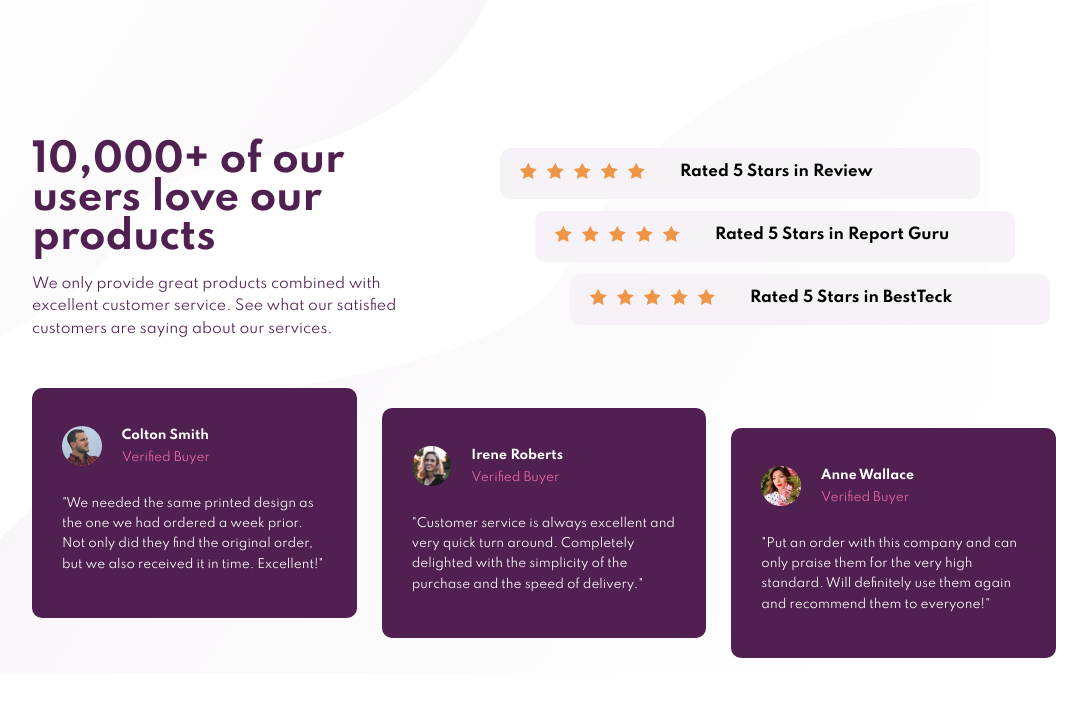
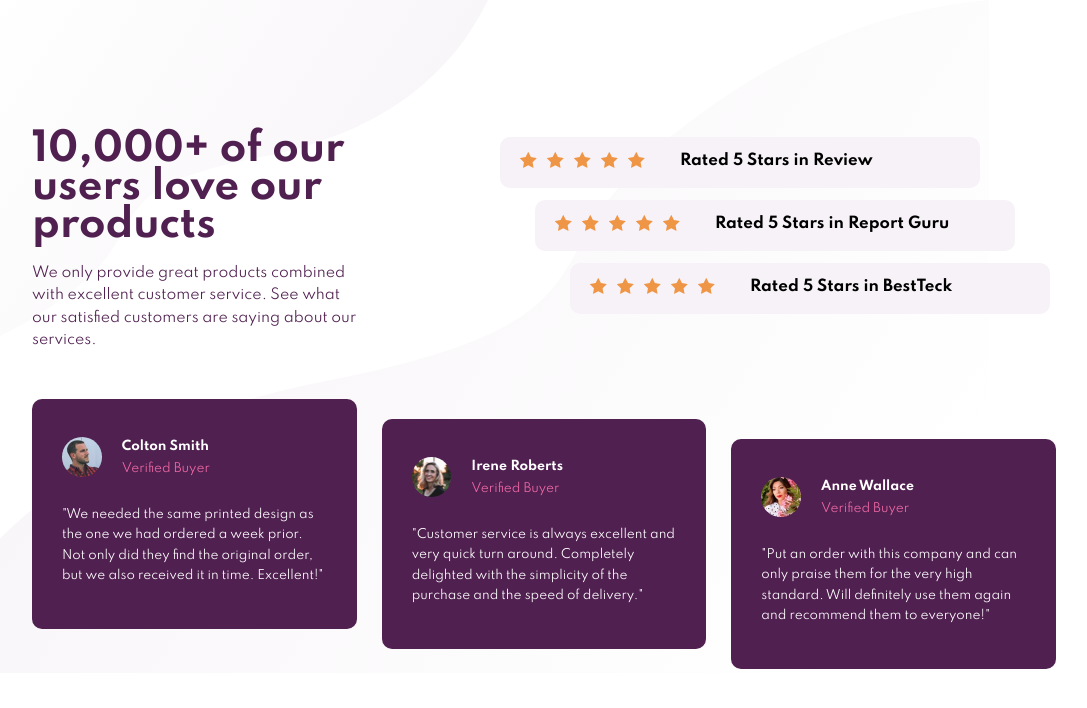
Before and after one commit to nomanoff/Challenge-1, a plain HTML site: page index.html in a window 1280 px wide. Shown: the whole page, without its empty margins (96-1183 px from the left). Drawn offline with Linux system fonts and the light colour scheme.

Commit message:
last-bug

```diff
--- a/sass/_mobile.scss
+++ b/sass/_mobile.scss
@@ -23,8 +23,6 @@
             &-rates{
 
 
-                &-review{
-                }
 
                 ul{
                     // flex-direction: column;
--- a/sass/style.scss
+++ b/sass/style.scss
@@ -44,7 +44,7 @@ ul{
          'users users';
 
         &-text{
-            width: 100%;
+            width: 80%;
             // height: 100vh;
             grid-area: message;
             text-align: left;
```
Also changed, not shown: style.css, 1 other file.
